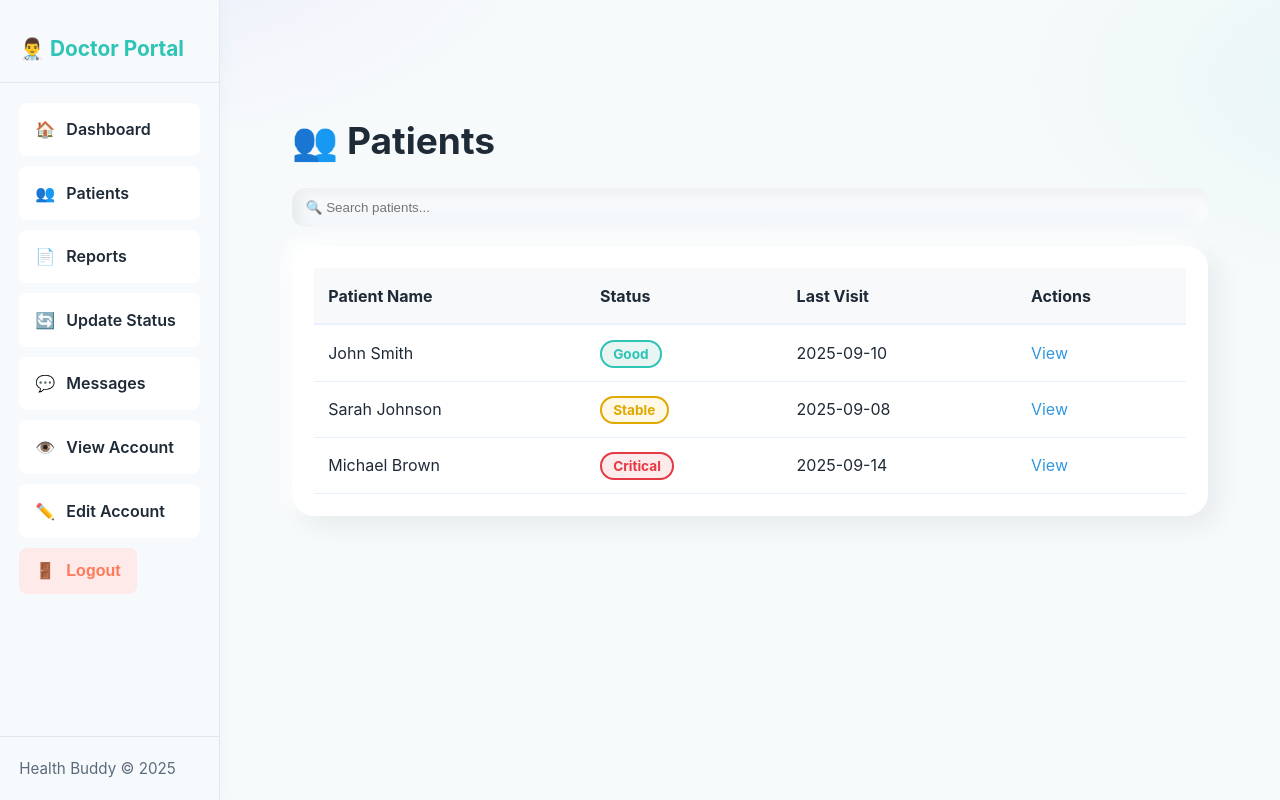
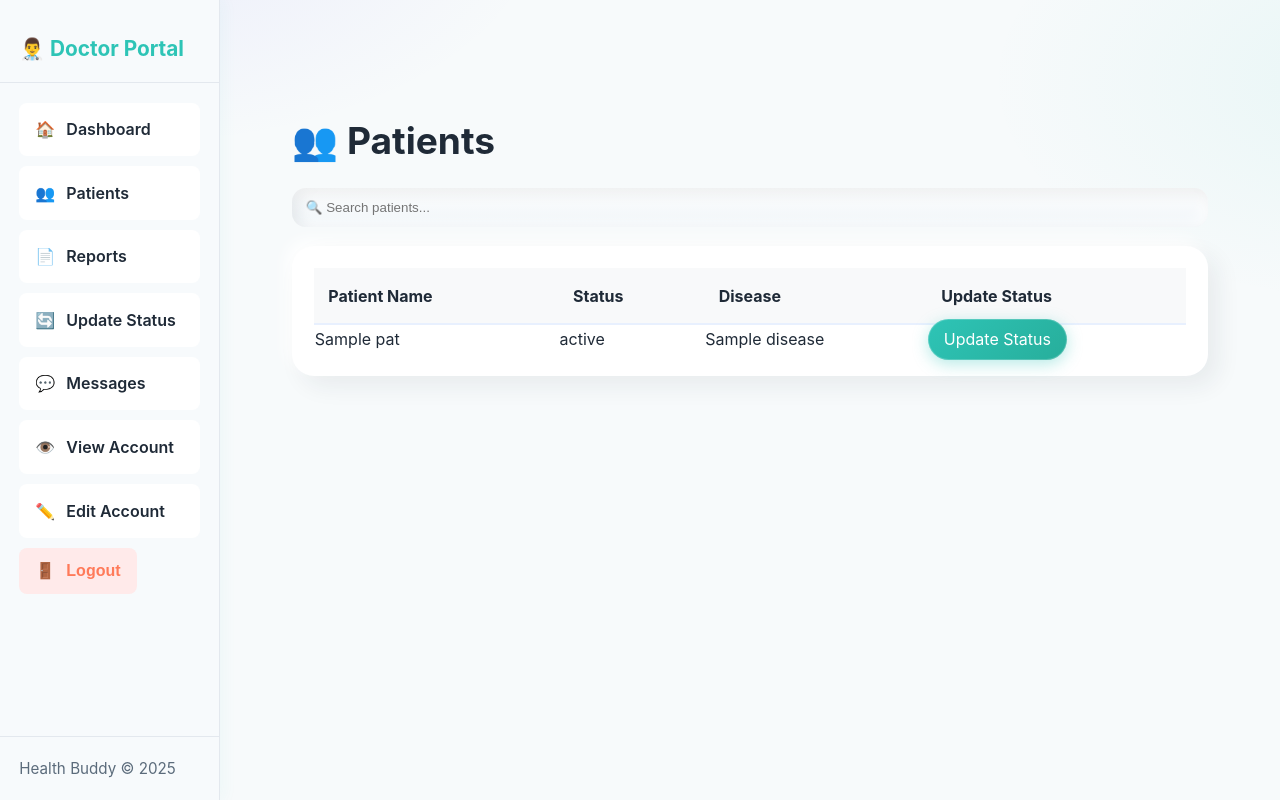
Before and after one commit to omtiwari17/Patient-Depict-System, a Django app: template templates/doctor-patients.html in a window 1280 px wide. Run offline with Django 4.2, Linux system fonts and the light colour scheme; the template is opened without the code that fills it: most values are stand-ins (such as "Sample title", 1, 10 or a date in 2020).

Commit message:
Add patient in doctor view

```diff
--- a/templates/doctor-account-view.html
+++ b/templates/doctor-account-view.html
@@ -4,9 +4,9 @@
     <section class="section container reveal">
       <h2 class="h2">👁️ Account Overview</h2>
       <div class="card" style="padding:1rem;">
-        <p><b>Name:</b> Dr. Jane Doe</p>
-        <p><b>Email:</b> <span id="accountEmail">doctor@health.com</span></p>
-        <p><b>Specialization:</b> Internal Medicine</p>
+        <p><b>Name:</b> {{ doctor_acc.name }}</p>
+        <p><b>Email:</b> <span id="accountEmail">{{ doctor_acc.email }}</span></p>
+        <p><b>Specialization:</b> {{ doctor_acc.specialist }}</p>
         <p><b>Clinic:</b> Health Buddy Clinic</p>
       </div>
     </section>
--- a/templates/doctor-patients.html
+++ b/templates/doctor-patients.html
@@ -11,35 +11,21 @@
             <tr style="background:#f8f9fa;">
               <th style="padding:.9rem;border-bottom:2px solid #e8f0fe;text-align:left;">Patient Name</th>
               <th style="padding:.9rem;border-bottom:2px solid #e8f0fe;text-align:left;">Status</th>
-              <th style="padding:.9rem;border-bottom:2px solid #e8f0fe;text-align:left;">Last Visit</th>
-              <th style="padding:.9rem;border-bottom:2px solid #e8f0fe;text-align:left;">Actions</th>
+              <th style="padding:.9rem;border-bottom:2px solid #e8f0fe;text-align:left;">Disease</th>
+              <th style="padding:.9rem;border-bottom:2px solid #e8f0fe;text-align:left;">Update Status</th>
             </tr>
           </thead>
           <tbody>
+            {% for patient in patient_data %}
             <tr>
-              <td style="padding:.9rem;border-bottom:1px solid #e8f0fe;">John Smith</td>
-              <td style="padding:.9rem;border-bottom:1px solid #e8f0fe;">
-                <span style="background:#e8f5f3;color:#2ec4b6;padding:.25rem .7rem;border-radius:999px;font-size:.85rem;font-weight:700;border:2px solid #2ec4b6;">Good</span>
-              </td>
-              <td style="padding:.9rem;border-bottom:1px solid #e8f0fe;">2025-09-10</td>
-              <td style="padding:.9rem;border-bottom:1px solid #e8f0fe;"><a href="#" style="color:#3498db;">View</a></td>
+              <td>{{ patient.name }}</td>
+              <td>{{ patient.status }}</td>
+              <td>{{ patient.disease }}</td>
+              <td><a href="/doctor/status/" class="btn btn-primary-pill btn-sm">Update Status</a></td>
+
+
             </tr>
-            <tr>
-              <td style="padding:.9rem;border-bottom:1px solid #e8f0fe;">Sarah Johnson</td>
-              <td style="padding:.9rem;border-bottom:1px solid #e8f0fe;">
-                <span style="background:#fef9e6;color:#e1a800;padding:.25rem .7rem;border-radius:999px;font-size:.85rem;font-weight:700;border:2px solid #e1a800;">Stable</span>
-              </td>
-              <td style="padding:.9rem;border-bottom:1px solid #e8f0fe;">2025-09-08</td>
-              <td style="padding:.9rem;border-bottom:1px solid #e8f0fe;"><a href="#" style="color:#3498db;">View</a></td>
-            </tr>
-            <tr>
-              <td style="padding:.9rem;border-bottom:1px solid #e8f0fe;">Michael Brown</td>
-              <td style="padding:.9rem;border-bottom:1px solid #e8f0fe;">
-                <span style="background:#fdeaea;color:#e63946;padding:.25rem .7rem;border-radius:999px;font-size:.85rem;font-weight:700;border:2px solid #e63946;">Critical</span>
-              </td>
-              <td style="padding:.9rem;border-bottom:1px solid #e8f0fe;">2025-09-14</td>
-              <td style="padding:.9rem;border-bottom:1px solid #e8f0fe;"><a href="#" style="color:#3498db;">View</a></td>
-            </tr>
+            {% endfor %}
           </tbody>
         </table>
       </div>
```
Also changed, not shown: PDS/views.py (+15 -3 lines), db.sqlite3.
